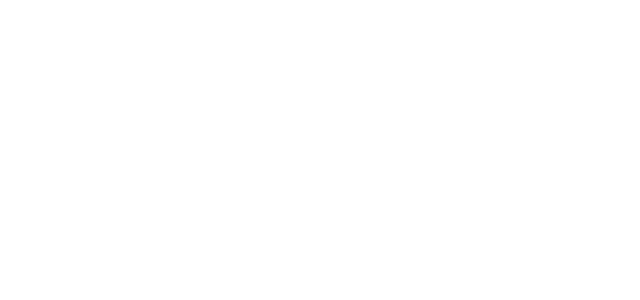
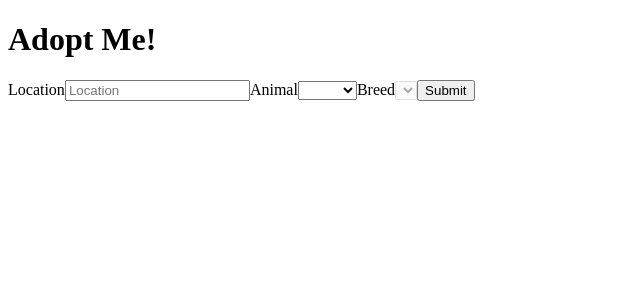
Before and after one commit to Rostik777/adopt-me-React, a React app: page / in a window 1280 px wide. Shown: the top 300 px of the page, without its empty margins (0-640 px from the left). Built offline with nearby package versions, Linux system fonts and the light colour scheme; the HTML template or start-up script is replaced by a standard one.

Commit message:
core react concepts: Hooks

```diff
--- a/package.json
+++ b/package.json
@@ -29,6 +29,7 @@
     "eslint-plugin-import": "^2.26.0",
     "eslint-plugin-jsx-a11y": "^6.6.1",
     "eslint-plugin-react": "^7.31.8",
+    "eslint-plugin-react-hooks": "^4.6.0",
     "prettier": "^2.7.1",
     "vite": "^3.1.4"
   },
--- a/src/App.jsx
+++ b/src/App.jsx
@@ -1,13 +1,13 @@
-import { createRoot } from 'react-dom';
-import Pet from './Pet';
+import { createRoot } from 'react-dom/client';
+import SearchParams from './SearchParams';
 
 const App = () => {
-  <div>
-    <h1>Adopt Me!</h1>
-    <Pet name="Luna" animal="dog" breed="Havanese" />
-    <Pet name="Pepper" animal="bird" breed="Cockatiel" />
-    <Pet name="Doink" animal="cat" breed="Mixed" />
-  </div>;
+  return (
+    <div>
+      <h1>Adopt Me!</h1>
+      <SearchParams />
+    </div>
+  );
 };
 
 const container = document.getElementById('root');
--- /dev/null
+++ b/src/SearchParams.jsx
@@ -0,0 +1,60 @@
+import { useState } from 'react';
+const ANIMALS = ['bird', 'cat', 'dog', 'rabbit', 'reptile'];
+
+const SearchParams = () => {
+  const [location, setLocation] = useState('');
+  const [animal, setAnimal] = useState('');
+  const [breed, setBreed] = useState('');
+  const breeds = [];
+
+  return (
+    <div className="search-params">
+      <form>
+        <label htmlFor="location">
+          Location
+          <input
+            onChange={(e) => setLocation(e.target.value)}
+            id="location"
+            value={location}
+            placeholder="Location"
+          />
+        </label>
+        <label htmlFor="animal">
+          Animal
+          <select
+            id="animal"
+            value={animal}
+            onChange={(e) => {
+              setAnimal(e.target.value);
+              setBreed('');
+            }}
+          >
+            <option />
+            {ANIMALS.map((animal) => (
+              <option key={animal}>{animal}</option>
+            ))}
+          </select>
+        </label>
+        <label htmlFor="breed">
+          Breed
+          <select
+            id="breed"
+            disabled={breeds.length === 0}
+            value={breed}
+            onChange={(e) => {
+              setBreed(e.target.value);
+            }}
+          >
+            <option />
+            {breeds.map((breed) => (
+              <option key={breed}>{breed}</option>
+            ))}
+          </select>
+        </label>
+        <button>Submit</button>
+      </form>
+    </div>
+  );
+};
+
+export default SearchParams;
```
Also changed, not shown: .eslintrc.json.
